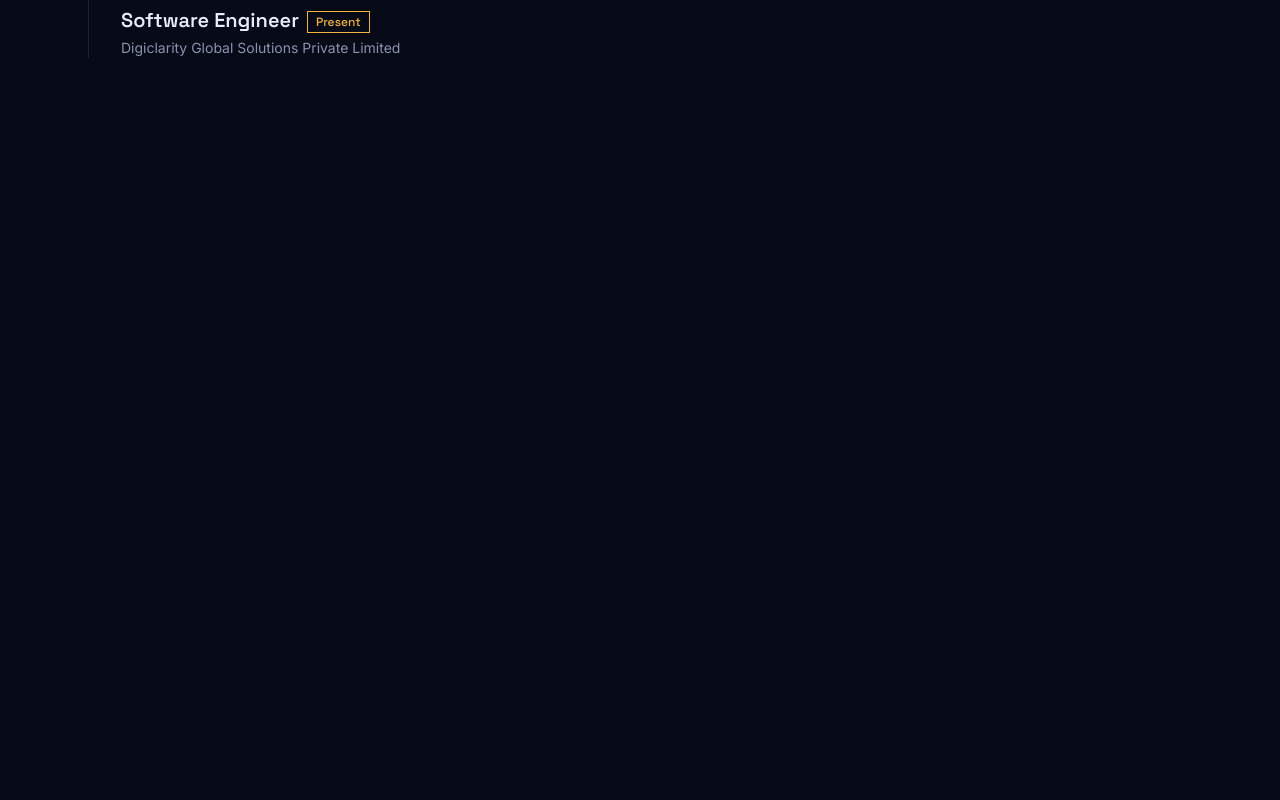
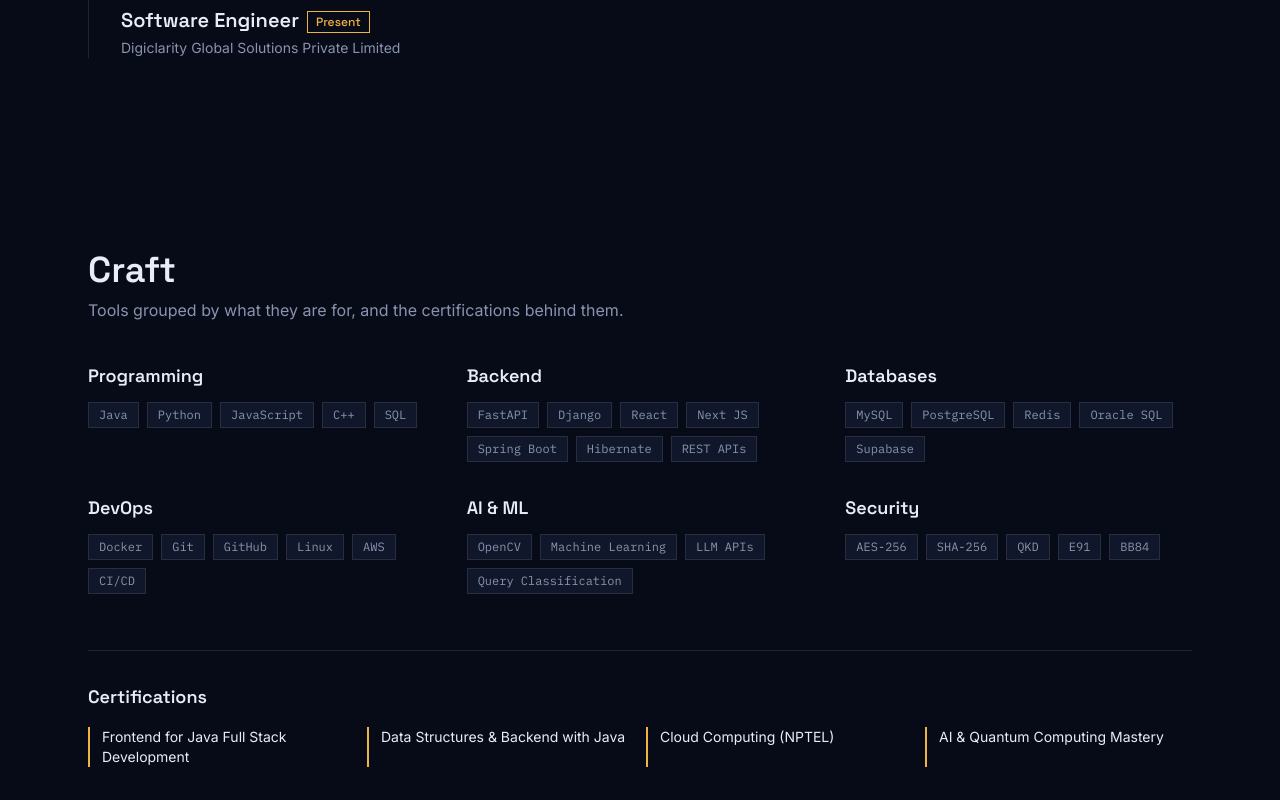
Before and after one commit to VA-SA-NT-H/test-portfolio, a React (Vite) app: page / in a window 1280 px wide. Shown: the part 3349-4149 px from the top of the page. Before the commit the page ends 3503 px from the top, so only its background shows below. Built offline with nearby package versions, Linux system fonts and the light colour scheme.

Commit message:
feat: add craft section with skills and certifications strip

```diff
--- a/src/App.tsx
+++ b/src/App.tsx
@@ -1,3 +1,4 @@
+import { Craft } from "./components/Craft";
 import { Header } from "./components/Header";
 import { Hero } from "./components/Hero";
 import { Path } from "./components/Path";
@@ -13,6 +14,7 @@ export default function App() {
         <Work />
         <Research />
         <Path />
+        <Craft />
       </main>
     </div>
   );
--- /dev/null
+++ b/src/components/Craft.tsx
@@ -0,0 +1,51 @@
+import { certifications } from "../../data/certifications";
+import { skillGroups } from "../../data/portfolio";
+import { Reveal } from "./Reveal";
+
+export function Craft() {
+  return (
+    <section
+      id="craft"
+      aria-labelledby="craft-heading"
+      className="mx-auto max-w-6xl px-4 py-24 sm:px-6"
+    >
+      <Reveal>
+        <h2 id="craft-heading" className="font-display text-3xl font-semibold sm:text-4xl">
+          Craft
+        </h2>
+        <p className="mt-2 max-w-2xl text-muted">
+          Tools grouped by what they are for, and the certifications behind them.
+        </p>
+      </Reveal>
+
+      <div className="mt-10 grid gap-8 sm:grid-cols-2 lg:grid-cols-3">
+        {skillGroups.map((group) => (
+          <Reveal key={group.title}>
+            <h3 className="font-display text-lg font-semibold text-ink">{group.title}</h3>
+            <ul className="mt-3 flex flex-wrap gap-2">
+              {group.skills.map((skill) => (
+                <li
+                  key={skill}
+                  className="border border-white/10 bg-panel px-2.5 py-1 font-mono text-xs text-muted"
+                >
+                  {skill}
+                </li>
+              ))}
+            </ul>
+          </Reveal>
+        ))}
+      </div>
+
+      <Reveal className="mt-14 border-t border-white/10 pt-8">
+        <h3 className="font-display text-lg font-semibold">Certifications</h3>
+        <ul className="mt-4 grid gap-3 sm:grid-cols-2 lg:grid-cols-4">
+          {certifications.map((certification) => (
+            <li key={certification} className="border-l-2 border-measure pl-3 text-sm text-ink">
+              {certification}
+            </li>
+          ))}
+        </ul>
+      </Reveal>
+    </section>
+  );
+}
```
Also changed, not shown: 1 other file (tests, documents, lock files or other folders).
